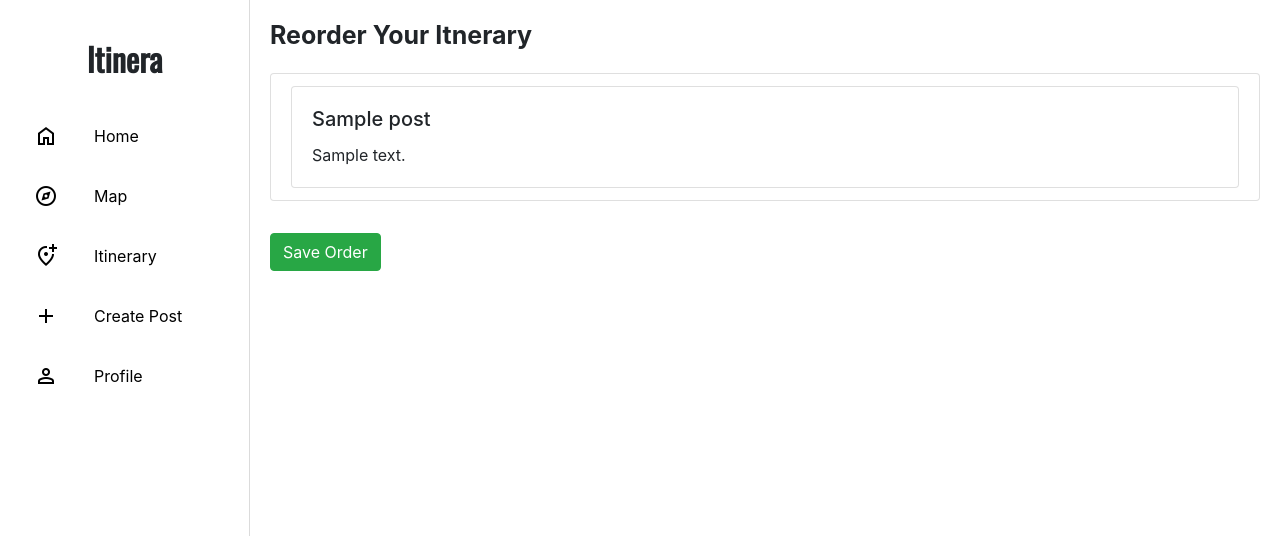
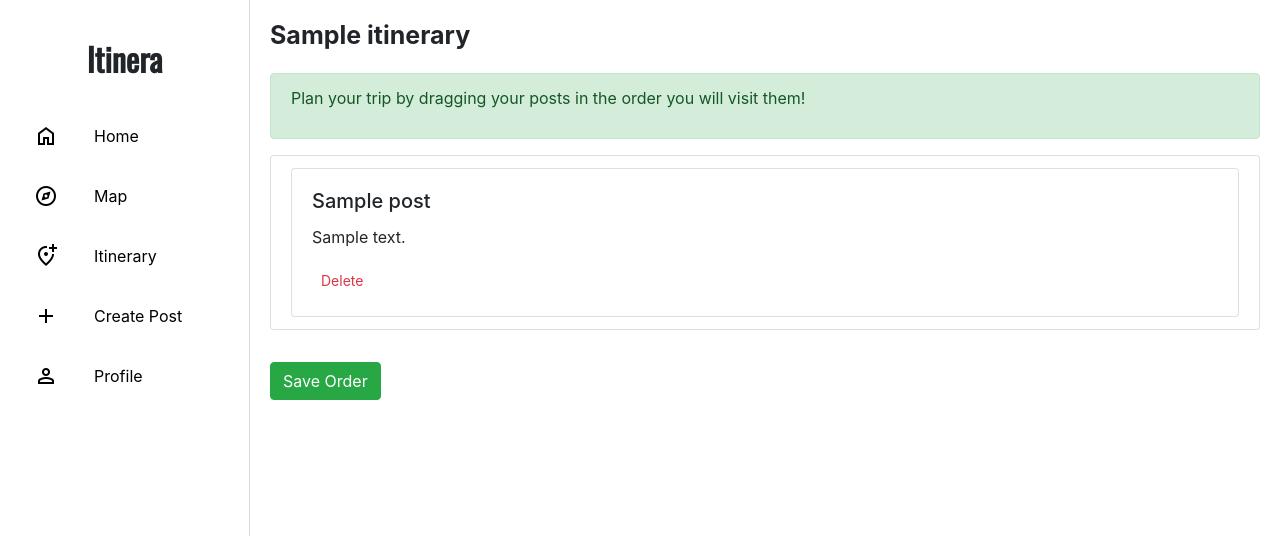
Before and after one commit to matheusbarria/adv-database-project, a Flask app: page /itinerary/1 in a window 1280 px wide. Shown: the top 536 px of the page. Run offline with Flask 3, Linux system fonts and the light colour scheme; the visitor is signed in with stand-in values (Sample User, id 1); tables that the repository leaves empty hold one stand-in row (values such as "Sample post"); some libraries are stand-ins or nearby versions.

Commit message:
added delete and search for itineraries

```diff
--- a/app/__init__.py
+++ b/app/__init__.py
@@ -41,7 +41,7 @@ def create_app():
                 .order_by(Post.created_at.desc())
                 .all())
             # print(followed_posts)
-            return render_template("index.html", posts=followed_posts)
+            return render_template("index.html", user=user, posts=followed_posts)
         return render_template("index.html")
     @app.route("/signup", methods=["GET", "POST"])
     def signup():
@@ -406,7 +406,7 @@ def create_app():
 
         return render_template("itinerary_detail.html", itinerary=itinerary, items=items, items_with_dates=items_with_dates)
 
-    @app.route("/save_to_itinerary/<int:post_id>", methods=["GET", "POST"])
+    @app.route("/save_to_itinerary/<int:post_id>", methods=["POST"])
     @login_required
     def save_to_itinerary(post_id):
         user_id = session["user_id"]
@@ -414,13 +414,15 @@ def create_app():
         if request.method == "POST":
             new_title = request.form.get("new_itinerary_title")
             selected_itinerary = request.form.get("selected_itinerary")
+            itin_description = request.form.get("new_itinerary_description")
 
             try:
                 if new_title:
                     itinerary = Itinerary(
                         itin_id=uuid.uuid4().int,
                         user_id=user_id,
-                        title=new_title
+                        title=new_title,
+                        description=itin_description
                     )
                     db.session.add(itinerary)
                     db.session.flush()
@@ -431,11 +433,12 @@ def create_app():
                 item_order = db.session.query(ItineraryItem).filter_by(itin_id=itin_id).count() + 1
                 db.session.add(ItineraryItem(itin_id=itin_id, post_id=post_id, item_order=item_order))
                 db.session.commit()
-                return redirect(url_for("/"))
+                return redirect(url_for("itineraries"))
 
             except Exception as e:
                 db.session.rollback()
-                return render_template("itineraries.html", error=str(e), post_id=post_id, itineraries=[])
+                itineraries = Itinerary.query.filter_by(user_id=user_id).all()
+                return render_template("itineraries.html", error=str(e), post_id=post_id, itineraries=itineraries)
 
         itineraries = Itinerary.query.filter_by(user_id=user_id).all()
         return render_template("itineraries.html", itineraries=itineraries, post_id=post_id)
@@ -464,6 +467,44 @@ def create_app():
 
         return redirect(url_for("itinerary_detail", itin_id=itin_id))
 
+    @app.route("/delete_itinerary/<int:itin_id>", methods=["POST"])
+    @login_required
+    def delete_itinerary(itin_id):
+        user = User.query.get(session['user_id'])
+        itinerary = Itinerary.query.get(itin_id)
+
+        if not itinerary or itinerary.user_id != user.user_id:
+            return redirect(url_for("itineraries"))
+
+        try:
+            db.session.delete(itinerary)
+            db.session.commit()
+            return redirect(url_for("itineraries"))
+        except Exception as e:
+            db.session.rollback()
+            flash(f"Error deleting itinerary: {str(e)}", "danger")
+            return redirect(url_for("itinerary_detail", itin_id=itin_id))
+
+    @app.route("/delete_itinerary_item/<int:itin_id>/<int:post_id>", methods=["POST"])
+    @login_required
+    def delete_itinerary_item(itin_id, post_id):
+        user = User.query.get(session['user_id'])
+        itinerary_item = ItineraryItem.query.get((itin_id, post_id))
+
+        if not itinerary_item or itinerary_item.itinerary.user_id != user.user_id:
+            print('itinerary item not found')
+            return redirect(url_for("itineraries"))
+
+        try:
+            db.session.delete(itinerary_item)
+            print('deleted itinerary item')
+            db.session.commit()
+            return redirect(url_for("itinerary_detail", itin_id=itin_id))
+        except Exception as e:
+            db.session.rollback()
+            flash(f"Error deleting itinerary item: {str(e)}", "danger")
+            return redirect(url_for("itinerary_detail", itin_id=itin_id))
+
 
 
     return app
--- a/app/templates/index.html
+++ b/app/templates/index.html
@@ -183,7 +183,8 @@
           </div>
             </div>
         </div>
-
+        {% endfor %}
+        {% for post in posts %}
         <!-- Save Modal -->
             <div class="modal fade" id="saveModal{{ post.post_id }}" tabindex="-1" role="dialog" aria-labelledby="saveModalLabel{{ post.post_id }}">
               <div class="modal-dialog" role="document">
@@ -232,5 +233,7 @@
         </div>
       </div>
     </div>
+    <script src="https://code.jquery.com/jquery-3.3.1.min.js"></script>
+    <script src="https://cdn.jsdelivr.net/npm/bootstrap@4.3.1/dist/js/bootstrap.bundle.min.js"></script>
   </body>
 </html>
--- a/app/templates/itinerary_detail.html
+++ b/app/templates/itinerary_detail.html
@@ -13,8 +13,11 @@
 <div class="itinerary-wrapper">
   <!-- <h2 class="mb-4">Reorder Your Itinerary</h2> -->
   <header class="itinerary-header">
-    <h1>Reorder Your Itnerary</h1>
+    <h1>{{ itinerary.title }}</h1>
   </header>
+  <div class="alert alert-success">
+      <p>Plan your trip by dragging your posts in the order you will visit them!</p>
+  </div>
 
   <form action="{{ url_for('reorder_itinerary', itin_id=itinerary.itin_id) }}" method="POST">
     <ul id="sortable-list" class="list-group">
@@ -34,6 +37,13 @@
               {% endfor %}
             </p>
             {% endif %}
+            <button
+                type="button"
+                class="btn btn-link btn-sm text-danger d-inline"
+                onclick="deleteItineraryItem(`{{ url_for('delete_itinerary_item', itin_id=item.itin_id, post_id=item.post.post_id) }}`)"
+              >
+                Delete
+            </button>
           </div>
         </div>
       </li>
@@ -47,10 +57,9 @@
     />
     <button type="submit" class="btn btn-success mt-3">Save Order</button>
   </form>
-</div>
-
   <script src="https://code.jquery.com/jquery-3.3.1.min.js"></script>
   <script src="https://code.jquery.com/ui/1.12.1/jquery-ui.min.js"></script>
+
   <script>
     $(function () {
       $("#sortable-list").sortable();
@@ -62,6 +71,20 @@
         $("#postOrder").val(order.join(","));
       });
     });
+
+    function deleteItineraryItem(url) {
+      if (confirm("Are you sure you want to delete this item?")) {
+        fetch(url, { method: "POST" })
+          .then((response) => {
+            if (response.ok) {
+              location.reload();
+            } else {
+              alert("Failed to delete the item.");
+            }
+          })
+          .catch(() => alert("An error occurred while deleting the item."));
+      }
+    }
   </script>
 
 <style>
```
Also changed, not shown: app/templates/itineraries.html (+20 -2 lines). Lines whose indentation alone changed are shown as unchanged.
